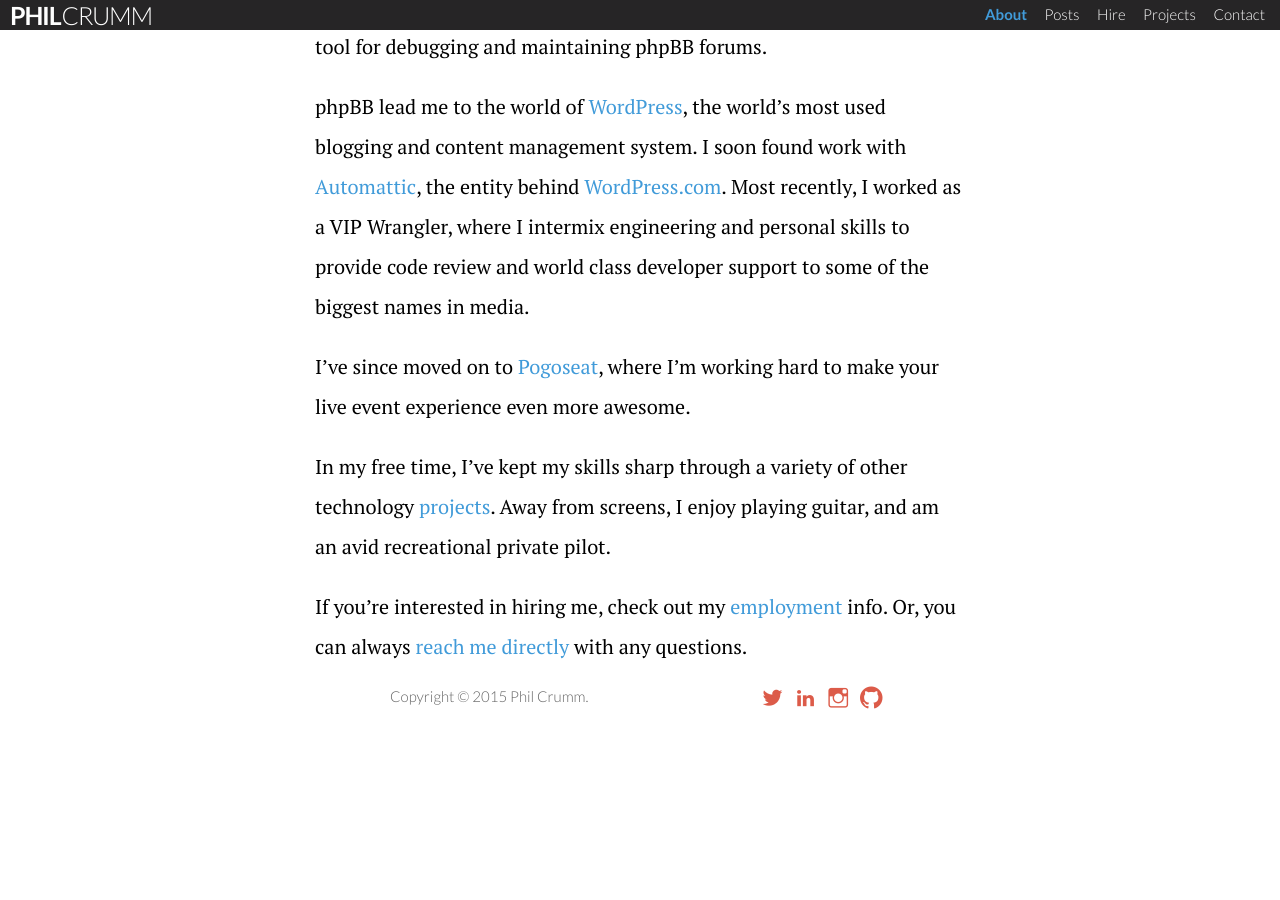
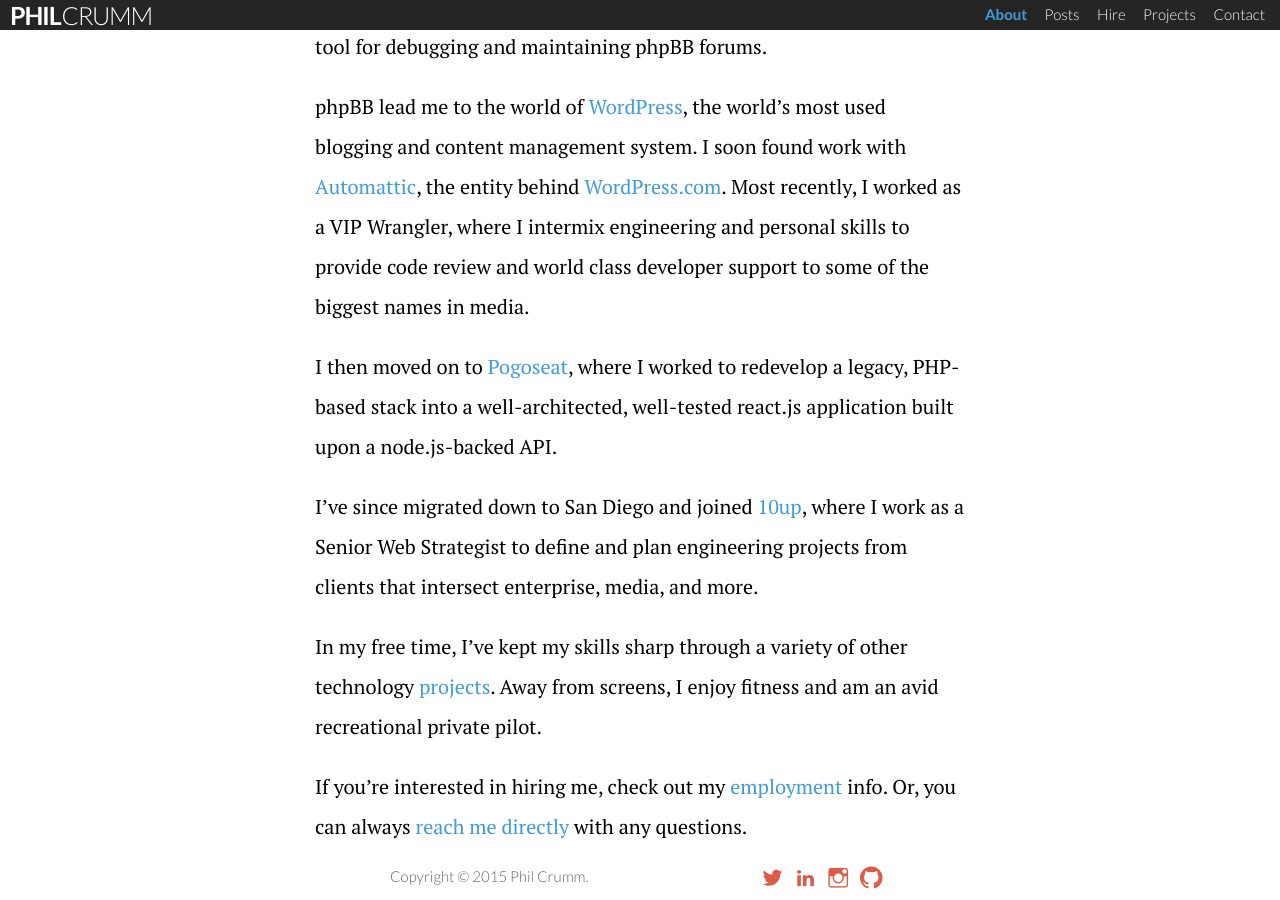
Before and after one commit to pcrumm/pcrumm.github.io, a Jekyll site: the page built from about.md, in a window 1280 px wide and 900 px high, scrolled down 717 px. Built offline with Jekyll 4.4.1, drawn with Linux system fonts in a browser that asks for light colours; before the commit the page ends 1437 px from its top, so only the background shows below that.

Commit message:
Update personal information.

```diff
--- a/about.md
+++ b/about.md
@@ -12,8 +12,10 @@
 
 phpBB lead me to the world of [WordPress](http://wordpress.org), the world's most used blogging and content management system. I soon found work with [Automattic](http://automattic.com), the entity behind [WordPress.com](http://wordpress.com). Most recently, I worked as a VIP Wrangler, where I intermix engineering and personal skills to provide code review and world class developer support to some of the biggest names in media.
 
-I've since moved on to [Pogoseat](http://pogoseat.com), where I'm working hard to make your live event experience even more awesome.
+I then moved on to [Pogoseat](http://pogoseat.com), where I worked to redevelop a legacy, PHP-based stack into a well-architected, well-tested react.js application built upon a node.js-backed API.
 
-In my free time, I've kept my skills sharp through a variety of other technology [projects](/projects). Away from screens, I enjoy playing guitar, and am an avid recreational private pilot.
+I've since migrated down to San Diego and joined [10up](http://10up.com), where I work as a Senior Web Strategist to define and plan engineering projects from clients that intersect enterprise, media, and more.
+
+In my free time, I've kept my skills sharp through a variety of other technology [projects](/projects). Away from screens, I enjoy fitness and am an avid recreational private pilot.
 
 If you're interested in hiring me, check out my [employment](/hire) info. Or, you can always [reach me directly](/contact) with any questions.
--- a/projects.html
+++ b/projects.html
@@ -11,7 +11,7 @@
 <div class="project txtroulette">
 	<h2>txtroulette</h2>
 	<h3>make new frnds.</h3>
-	<span class="status">Coming Soon | <a href="https://github.com/pcrumm/txtroulette">Fork It On Github</a></span>
+	<span class="status"><a href="https://github.com/pcrumm/txtroulette">Fork It On Github</a></span>
 	<p>txtroulette is chatroulette for SMS. Enter your phone number and be anonymously connected with a stranger through text. Your real phone number is never revealed, and you can report a user, find a new partner, or stop at any time. <strong>make new frnds!</strong></p>
 </div>
 <div class="project snapcorgi">
```
Also changed, not shown: hire.md (+2 -2 lines).
